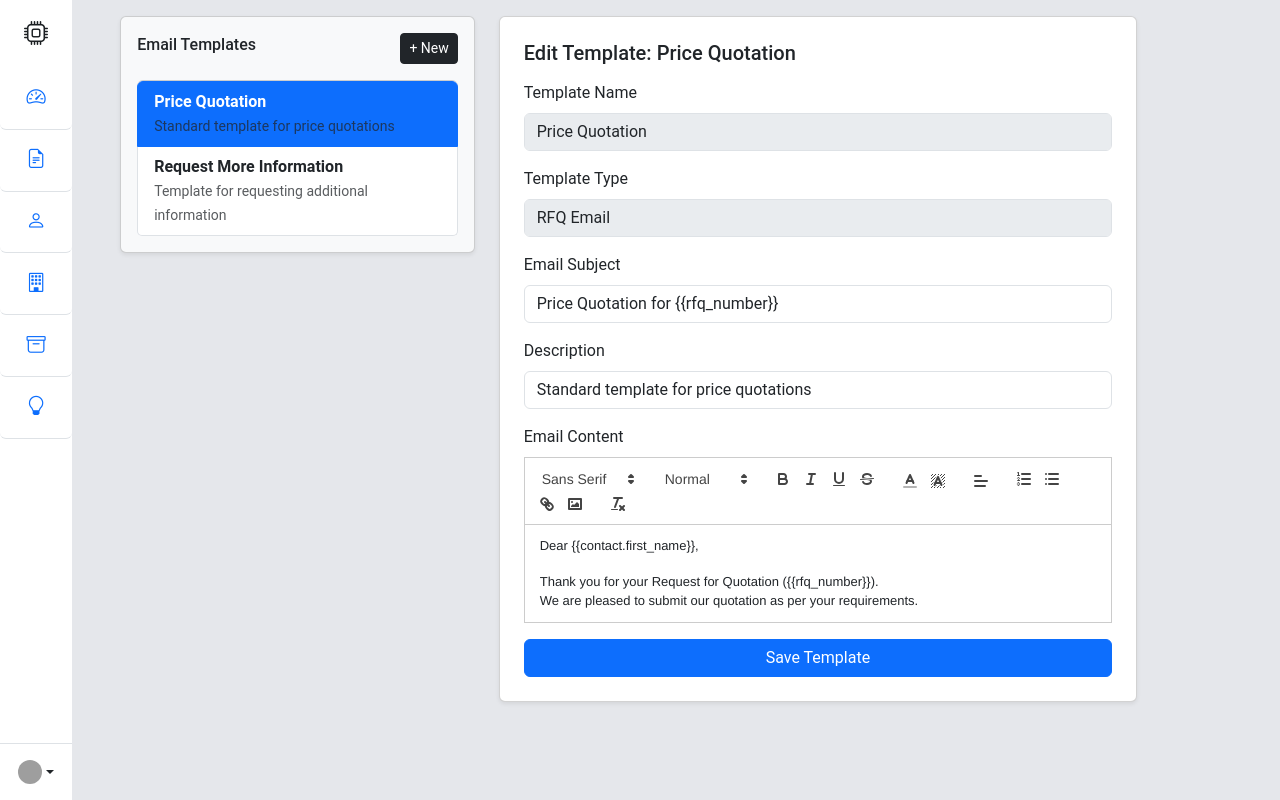
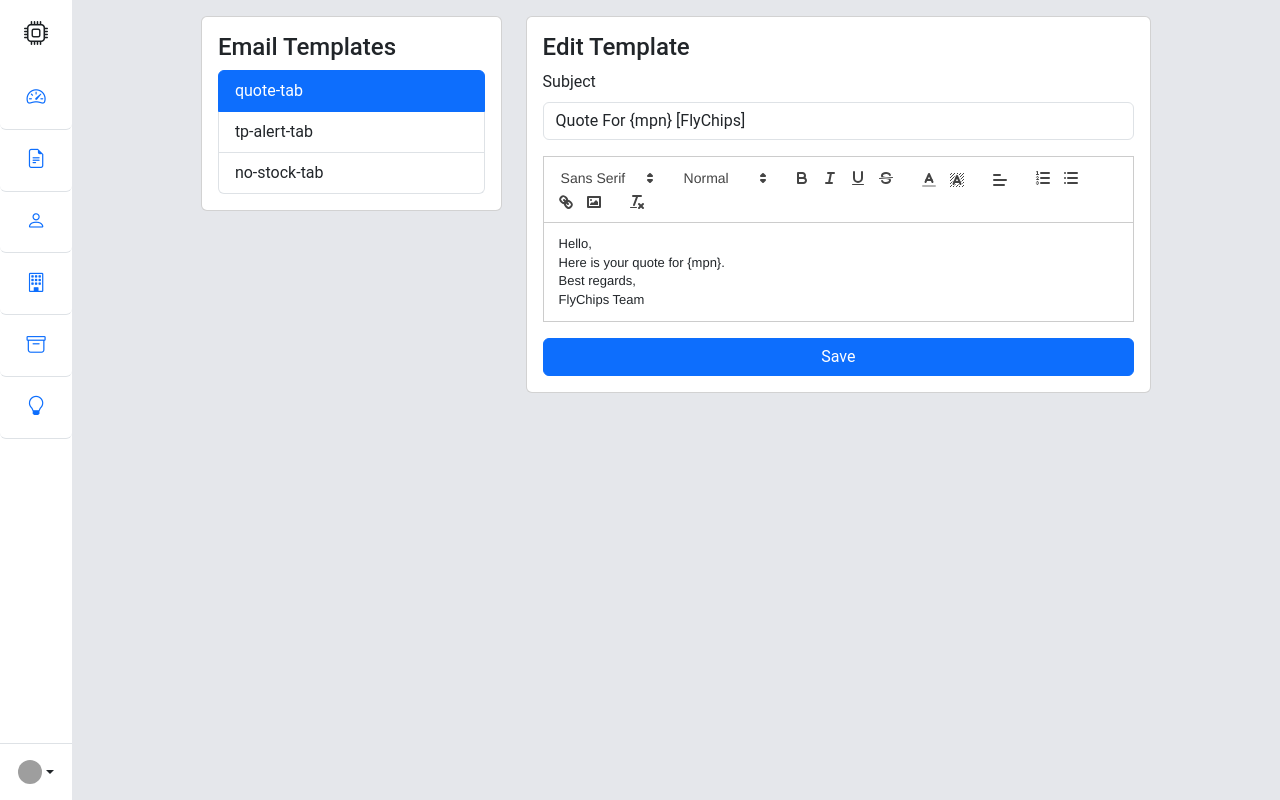
Before and after one commit to yagelna/CRM_Project, a React (Vite) app in the folder frontend/: page /settings/templates in a window 1280 px wide. Built offline with nearby package versions, Linux system fonts and the light colour scheme; grey boxes are pictures that could not be loaded; what ag-grid-community would draw is missing.

Commit message:
ui updates

```diff
--- a/frontend/src/pages/EmailTemplates.jsx
+++ b/frontend/src/pages/EmailTemplates.jsx
@@ -1,24 +1,22 @@
-import React, { useState, useEffect } from "react";
+import React, { useEffect, useState } from "react";
 import RichTextEditor from "../components/common/RichTextEditor";
-import { Button, Modal } from "react-bootstrap";
+import axiosInstance from "../AxiosInstance";
 
 const mockTemplates = [
     {
-        name: "Price Quotation",
-        type: "RFQ Email",
-        subject: "Price Quotation for {{rfq_number}}",
-        description: "Standard template for price quotations",
-        content: `Dear {{contact.first_name}},<br/><br/>
-        Thank you for your Request for Quotation ({{rfq_number}}).<br/>
-        We are pleased to submit our quotation as per your requirements.`
+        name: "quote-tab",
+        subject: "Quote For {mpn} [FlyChips]",
+        content: "<p>Hello,</p><p>Here is your quote for {mpn}.</p><p>Best regards,<br>FlyChips Team</p>"
     },
     {
-        name: "Request More Information",
-        type: "RFQ Email",
-        subject: "Request for Additional Info - {{rfq_number}}",
-        description: "Template for requesting additional information",
-        content: `Dear {{contact.first_name}},<br/><br/>
-        We require additional details regarding your request for {{rfq_number}}.`
+        name: "tp-alert-tab",
+        subject: "Target Price Inquiry {mpn}",
+        content: "<p>Hello,</p><p>We noticed a low target price for {mpn}.</p><p>Please confirm.</p>"
+    },
+    {
+        name: "no-stock-tab",
+        subject: "Availability Update for {mpn} - Out of Stock",
+        content: "<p>Hello,</p><p>Unfortunately, {mpn} is currently out of stock.</p>"
     }
 ];
 
@@ -26,140 +24,72 @@ const EmailTemplates = () => {
     const [templates] = useState(mockTemplates);
     const [selectedTemplate, setSelectedTemplate] = useState(null);
     const [emailSubject, setEmailSubject] = useState("");
-    const [emailDescription, setEmailDescription] = useState("");
     const [htmlContent, setHtmlContent] = useState("");
-    const [showModal, setShowModal] = useState(false);
 
-    const handleTemplateSelect = (template) => {
-        setSelectedTemplate(template.name);
+    const handleTemplateSelect = (e) => {
+        const templateName = e.target.value;
+        const template = templates.find(t => t.name === templateName);
+        if (template) {
+            setSelectedTemplate(templateName);
             setEmailSubject(template.subject);
-        setEmailDescription(template.description);
             setHtmlContent(template.content);
+        }
     };
 
     const handleSave = () => {
         console.log("Saving Template:", {
             name: selectedTemplate,
             subject: emailSubject,
-            description: emailDescription,
             content: htmlContent
         });
         alert("Template saved successfully! (Mock)");
     };
 
     useEffect(() => {
-        if (templates.length > 0) {
-            handleTemplateSelect(templates[0]);
+        // Load default template on startup only
+        if (!selectedTemplate) {
+            handleTemplateSelect({ target: { value: templates[0].name } });
         }
-    } , [templates]);
+    } , [selectedTemplate, templates]);
 
     return (
-        <div>
-            <div className="row d-flex">
-                {/* Sidebar לבחירת התבניות */}
-                <div className="col-4">
-                    <div className="card shadow-sm p-3 bg-light rounded">
-                        <div className="d-flex justify-content-between align-items-center mb-3">
-                            <h6>Email Templates</h6>
-                            <Button variant="dark" size="sm" onClick={() => setShowModal(true)}>+ New</Button>
-                        </div>
-
+        <div className="row">
+            <div className="col-sm-4">
+                <div className="card">
+                    <div className="card-body">
+                        <h4 className="card-title">Email Templates</h4>
+                        <div className="card-text">
                             <div className="list-group">
                                 {templates.map((template) => (
                                     <button
                                         key={template.name}
                                         className={`list-group-item list-group-item-action ${selectedTemplate === template.name ? 'active' : ''}`}
-                                    onClick={() => handleTemplateSelect(template)}
+                                        onClick={handleTemplateSelect}
+                                        value={template.name}
                                     >
-                                    <strong>{template.name}</strong>
-                                    <br />
-                                    <small className="text-muted">{template.description}</small>
+                                        {template.name}
                                     </button>
                                 ))}
                             </div>
                         </div>
                     </div>
-
-                {/* עורך התבניות */}
-                {selectedTemplate && (
-                    <div className="col-7">
-                        <div className="card shadow-sm p-4 bg-white rounded">
-                            <h5 className="mb-3">Edit Template: {selectedTemplate}</h5>
-                            <div className="mb-3">
-                                <label className="form-label">Template Name</label>
-                                <input type="text" className="form-control" value={selectedTemplate} disabled />
-                            </div>
-                            <div className="mb-3">
-                                <label className="form-label">Template Type</label>
-                                <input type="text" className="form-control" value="RFQ Email" disabled />
-                            </div>
-                            <div className="mb-3">
-                                <label className="form-label">Email Subject</label>
-                                <input
-                                    type="text"
-                                    className="form-control"
-                                    value={emailSubject}
-                                    onChange={(e) => setEmailSubject(e.target.value)}
-                                />
-                            </div>
-                            <div className="mb-3">
-                                <label className="form-label">Description</label>
-                                <input
-                                    type="text"
-                                    className="form-control"
-                                    value={emailDescription}
-                                    onChange={(e) => setEmailDescription(e.target.value)}
-                                />
-                            </div>
-                            <label className="form-label">Email Content</label>
-                            <RichTextEditor value={htmlContent} onChange={setHtmlContent} />
-
-                            <Button className="mt-3 w-100" variant="primary" onClick={handleSave}>
-                                Save Template
-                            </Button>
                 </div>
                 </div>
-                )}
+                <div className="col-sm-8">
+                <div className="card">
+                    <div className="card-body">
+                        <h4 className="card-title">Edit Template</h4>
+                        <div className="mb-3">
+                            <label className="form-label">Subject</label>
+                            <input type="text" className="form-control" value={emailSubject} onChange={(e) => setEmailSubject(e.target.value)} />
                         </div>
-
-            {/* Modal ליצירת תבנית חדשה */}
-            <Modal show={showModal} onHide={() => setShowModal(false)}>
-                <Modal.Header closeButton>
-                    <Modal.Title>Create New Template</Modal.Title>
-                </Modal.Header>
-                <Modal.Body>
-                    <form>
-                        <div className="mb-3">
-                            <label className="form-label">Template Name</label>
-                            <input type="text" className="form-control" placeholder="e.g. Quote Response" />
+                        <RichTextEditor value={htmlContent} onChange={setHtmlContent} />
+                        <div className="d-grid mt-3">
+                            <button className="btn btn-primary" onClick={handleSave}>Save</button>
                         </div>
-                        <div className="mb-3">
-                            <label className="form-label">Email Subject</label>
-                            <input type="text" className="form-control" placeholder="e.g. RE: {{rfq_number}}" />
                     </div>
-                        <div className="mb-3">
-                            <label className="form-label">Description</label>
-                            <input type="text" className="form-control" placeholder="Brief description of this template" />
                 </div>
-                        <div className="mb-3">
-                            <label className="form-label">Type</label>
-                            <select className="form-select">
-                                <option>RFQ Email</option>
-                                <option>Contact Email</option>
-                                <option>General Notification</option>
-                            </select>
             </div>
-                        <div className="mb-3 form-check">
-                            <input type="checkbox" className="form-check-input" id="conditionalLogic" />
-                            <label className="form-check-label" htmlFor="conditionalLogic">Enable Conditional Logic</label>
-                        </div>
-                    </form>
-                </Modal.Body>
-                <Modal.Footer>
-                    <Button variant="secondary" onClick={() => setShowModal(false)}>Cancel</Button>
-                    <Button variant="primary">Create Template</Button>
-                </Modal.Footer>
-            </Modal>
         </div>
     );
 };
```
Lines whose indentation alone changed are shown as unchanged.
